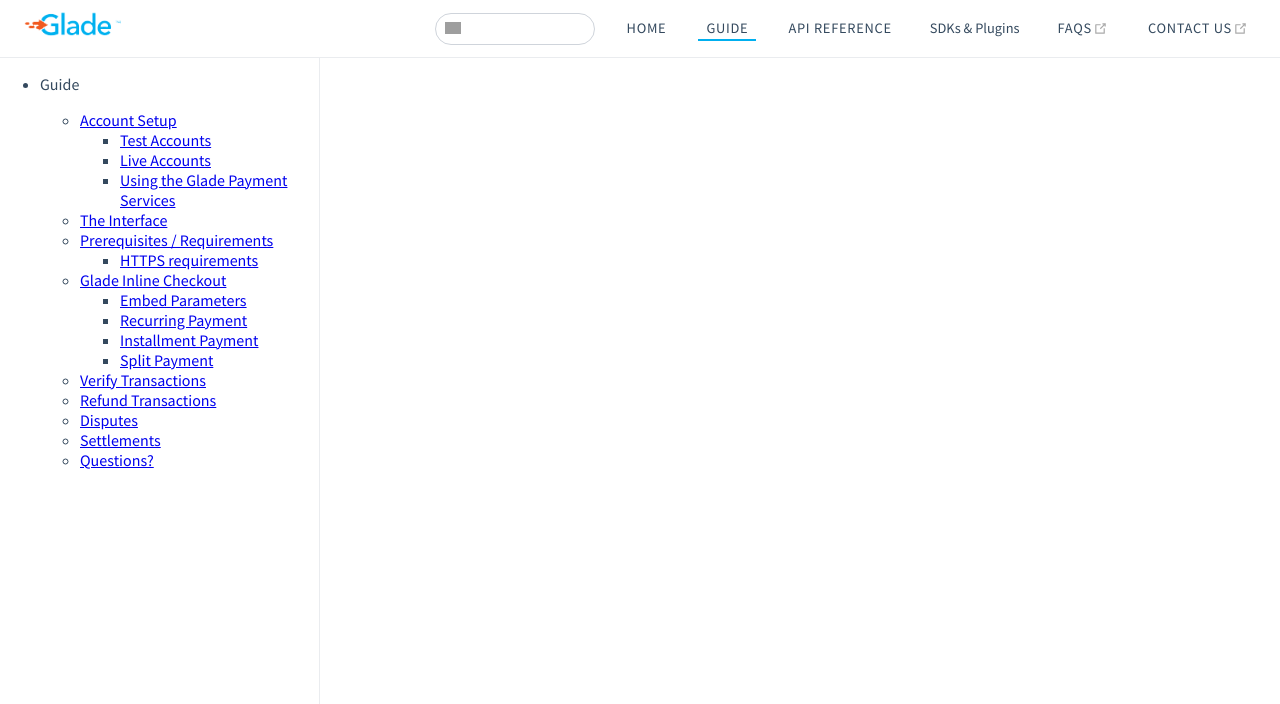
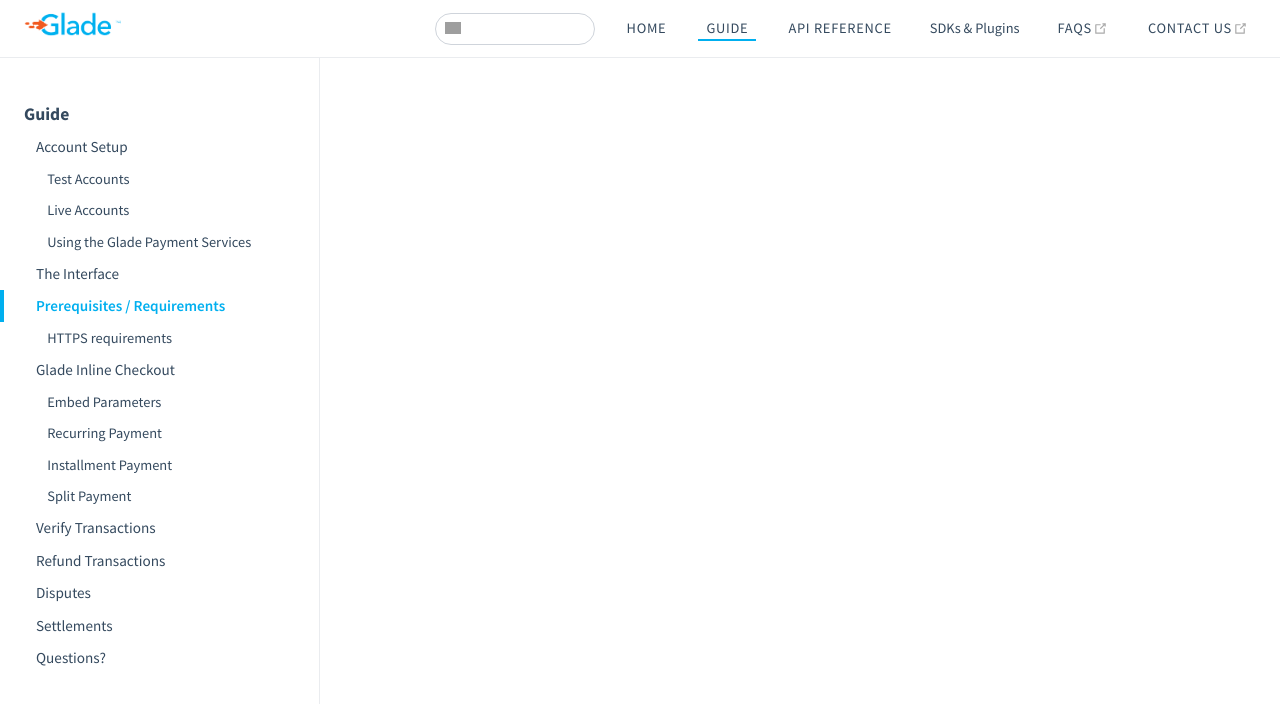
Before and after one commit to silvareal/gladepay-test, a React (Create React App) app: page / in a window 1280 px wide. Shown: the top 704 px of the page. Built offline with nearby package versions, Linux system fonts and the light colour scheme; grey boxes are pictures that could not be loaded.

Commit message:
collapsable sidebar

```diff
--- a/package.json
+++ b/package.json
@@ -7,6 +7,7 @@
     "@testing-library/jest-dom": "^5.12.0",
     "@testing-library/react": "^11.2.7",
     "@testing-library/user-event": "^12.8.3",
+    "node-sass": "^6.0.0",
     "react": "^17.0.2",
     "react-dom": "^17.0.2",
     "react-scripts": "4.0.3",
--- a/src/components/Navbar/Navbar.js
+++ b/src/components/Navbar/Navbar.js
@@ -1,14 +1,17 @@
-import React from "react";
+import React, { useState } from "react";
 import Logo from "../../assets/img/logo.png";
 import { BreadCrumb, OpenNewWindow } from "../../utils/icons";
 
 export default function Navbar() {
+  const [showSidebar, setShowSidebar] = useState(false);
+
+  const toggleSidebar = () => setShowSidebar((value) => !value);
   return (
     <div>
       {/* Top navbar section */}
       <header className="header">
         <div className="flex">
-          <div className="header__breadcrumb">
+          <div className="header__breadcrumb" onClick={toggleSidebar}>
             <BreadCrumb />
           </div>
           <div className="header__brand">
@@ -112,8 +115,13 @@
       {/* End Top navbar section */}
 
       {/* Sidebar section */}
-      <aside className="sidebar">
-        <nav className="nav-links">
+      <aside
+        className="sidebar"
+        style={{
+          transform: `${!showSidebar ? "translateX(0)" : "translateX(-100%)"}`,
+        }}
+      >
+        <nav className="sidebar__nav">
           <div className="nav-item">
             <a href="/" className="nav-link">
               Home
@@ -183,29 +191,29 @@
           </div>{" "}
           {/**/}
         </nav>{" "}
-        <ul className="sidebar-links">
+        <ul className="sidebar__links">
           <li>
-            <section className="sidebar-group depth-0">
-              <p className="sidebar-heading open">
+            <section>
+              <p className="sidebar__links--heading">
                 <span>Guide</span> {/**/}
               </p>{" "}
-              <ul className="sidebar-links sidebar-group-items">
+              <ul className="sidebar__links--group">
                 <li>
                   <a href="/docs/#account-setup" className="sidebar-link">
                     Account Setup
                   </a>
                   <ul className="sidebar-sub-headers">
-                    <li className="sidebar-sub-header">
+                    <li>
                       <a href="/docs/#test-accounts" className="sidebar-link">
                         Test Accounts
                       </a>
                     </li>
-                    <li className="sidebar-sub-header">
+                    <li>
                       <a href="/docs/#live-accounts" className="sidebar-link">
                         Live Accounts
                       </a>
                     </li>
-                    <li className="sidebar-sub-header">
+                    <li>
                       <a
                         href="/docs/#using-the-glade-payment-services"
                         className="sidebar-link"
@@ -230,7 +238,7 @@
                     Prerequisites / Requirements
                   </a>
                   <ul className="sidebar-sub-headers">
-                    <li className="sidebar-sub-header">
+                    <li>
                       <a
                         href="/docs/#https-requirements"
                         className="sidebar-link"
@@ -248,7 +256,7 @@
                     Glade Inline Checkout
                   </a>
                   <ul className="sidebar-sub-headers">
-                    <li className="sidebar-sub-header">
+                    <li>
                       <a
                         href="/docs/#embed-parameters"
                         className="sidebar-link"
@@ -256,7 +264,7 @@
                         Embed Parameters
                       </a>
                     </li>
-                    <li className="sidebar-sub-header">
+                    <li>
                       <a
                         href="/docs/#recurring-payment"
                         className="sidebar-link"
@@ -264,7 +272,7 @@
                         Recurring Payment
                       </a>
                     </li>
-                    <li className="sidebar-sub-header">
+                    <li>
                       <a
                         href="/docs/#installment-payment"
                         className="sidebar-link"
@@ -272,7 +280,7 @@
                         Installment Payment
                       </a>
                     </li>
-                    <li className="sidebar-sub-header">
+                    <li>
                       <a href="/docs/#split-payment" className="sidebar-link">
                         Split Payment
                       </a>
--- a/src/components/Navbar/navbar.scss
+++ b/src/components/Navbar/navbar.scss
@@ -140,11 +140,12 @@
     top: 3.6rem;
     left: 0;
     bottom: 0;
+    transition: transform .2s ease;
     box-sizing: border-box;
     border-right: 1px solid #eaecef;
     overflow-y: auto;
 
-    .nav-links {
+    &__nav {
         border-bottom: 1px solid #eaecef;
         padding: .5rem 0 .75rem;
         display: none;
@@ -204,4 +205,69 @@
             }
         }
     }
+
+    &__links {
+        list-style: none;
+        padding: 1.5rem 0;
+
+        &--heading {
+            color: $black;
+            transition: color .15s ease;
+            cursor: pointer;
+            font-size: 1.1em;
+            font-weight: 700;
+            padding: .35rem 1.5rem .35rem 1.25rem;
+            width: 100%;
+            box-sizing: border-box;
+            margin: 0;
+            border-left: .25rem solid transparent;
+        }
+
+        &--group {
+            transition: height .1s ease-out;
+            font-size: .95em;
+            overflow: hidden;
+            list-style: none;
+            padding: 0;
+            margin: 0;
+
+            li {
+                list-style: none;
+
+
+                .sidebar-link {
+                    font-size: 1em;
+                    font-weight: 400;
+                    display: inline-block;
+                    color: $black;
+                    padding: .35rem 1rem .35rem 2rem;
+                    line-height: 1.4;
+                    width: 100%;
+                    box-sizing: border-box;
+                    text-decoration: none;
+                    border-left: .25rem solid transparent;
+
+                    &:hover {
+                        color: $blue;
+                        text-decoration: underline;
+                        text-decoration-color: $blue;
+                    }
+
+                    &.active {
+                        font-weight: 600;
+                        color: $blue;
+                        border-left-color: $blue;
+                    }
+                }
+
+                .sidebar-sub-headers {
+                    font-size: .95em;
+
+                    .sidebar-link {
+                        padding-left: .2rem !important;
+                    }
+                }
+            }
+        }
+    }
 }
```
Also changed, not shown: 1 other file (tests, documents, lock files or other folders).
